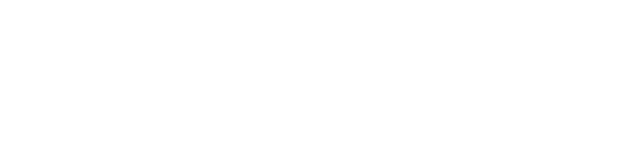
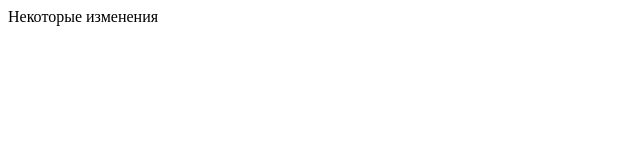
Before and after one commit to AlanAsker/first-project, a plain HTML site: page index.htm in a window 1280 px wide. Shown: the whole page, without its empty margins (0-640 px from the left). Drawn offline with Linux system fonts and the light colour scheme.

Commit message:
второй коммит

```diff
--- a/index.htm
+++ b/index.htm
@@ -5,6 +5,6 @@
     <title>title</title>
 </head>
 <body>
-
+    Некоторые изменения
 </body>
 </html>
```
